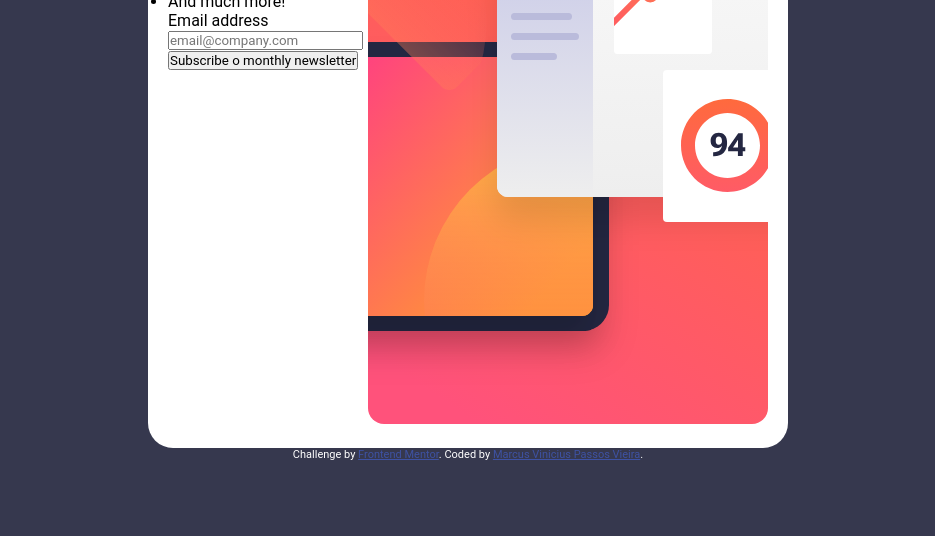
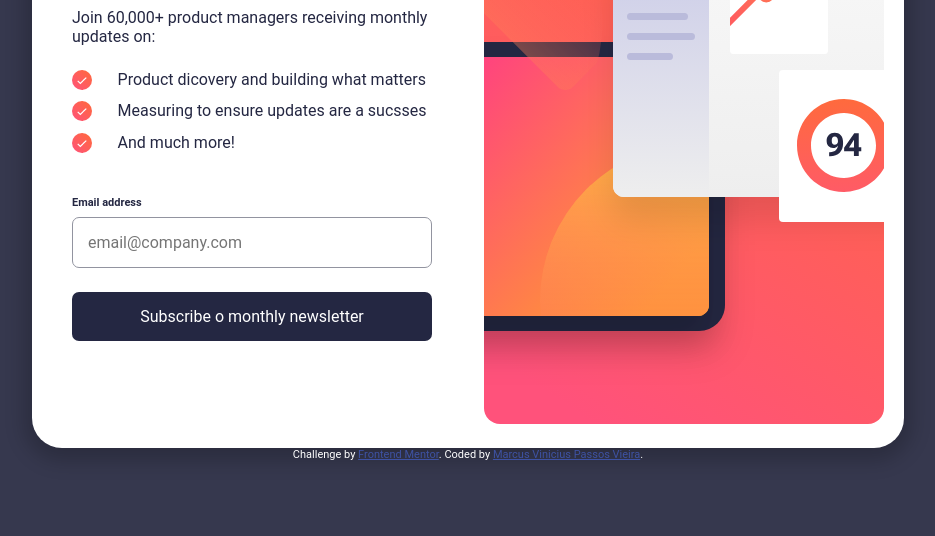
Before and after one commit to Marquinvpv/Newsletter-sign-up-form-with-success-message, a plain HTML site: page index.html in a window 1280 px wide. Shown: the part 264-800 px from the top of the page, without its empty margins (172-1107 px from the left). Drawn offline with Linux system fonts and the light colour scheme.

Commit message:
feat: Finished the style of desktop project.

```diff
--- a/index.html
+++ b/index.html
@@ -8,24 +8,26 @@
   <title>Frontend Mentor | Newsletter sign-up form with success message</title>
 </head>
 <body>
-  <main class="form-container">
-    <section>
+  <main class="container">
+    <section class="form-container">
+      <div class="form-content">
         <h1>Stay updated!</h1>
         <p>Join 60,000+ product managers receiving monthly updates on:</p>
         <ul>
-        <li>Product dicovery and building what matters</li>
-        <li>Measuring to ensure updates are a sucsses</li>
-        <li>And much more!</li>
+          <li><img class="icon-success" src="assets/images/icon-success.svg" alt="icon-success"/>Product dicovery and building what matters</li>
+          <li><img class="icon-success" src="assets/images/icon-success.svg" alt="icon-success"/>Measuring to ensure updates are a sucsses</li>
+          <li><img class="icon-success" src="assets/images/icon-success.svg" alt="icon-success"/>And much more!</li>
         </ul>
-      <form>
+        <form class="form-content-main">
           <smal>Email address</smal>
           <input type="email" placeholder="email@company.com"/>
           <button type="submit">Subscribe o monthly newsletter</button>
         </form>
+      </div>
     </section>
 
     <figure>
-      <img src="assets/images/illustration-sign-up-desktop.svg">
+      <img src="assets/images/illustration-sign-up-desktop.svg" alt="illustration-sign-up-desktop">
     </figure>
   </main>
 
--- a/public/css/style.css
+++ b/public/css/style.css
@@ -26,14 +26,89 @@ body {
 }
 
 main {
-    width: 50%;
     background-color: hsl(0, 0%, 100%);
     padding: 20px;
-    border-radius: 25px;
+    border-radius: 30px;
+    box-shadow: 0px 5px 20px 8px rgba(0, 0, 0, 0.2);
     box-sizing: border-box;
 
     display: flex;
     justify-content: space-between;
+    gap: 2rem;
+}
+
+.form-container {
+    max-width: 25rem;
+    min-width: 25rem;
+    box-sizing: border-box;
+
+    display: flex;
+    justify-content: center;
+}
+
+.form-content {
+    width: 90%;
+    color: hsl(234, 29%, 20%);
+    font-weight: 400;
+
+    display: flex;
+    flex-direction: column;
+    justify-content: center;
+    gap: 1.5rem;
+}
+
+.form-content h1 {
+    font-size: 3.5rem;
+}
+
+.form-content ul {
+    display: flex;
+    flex-direction: column;
+    align-items: flex-end;
+    gap: 0.7rem;
+}
+
+.form-content ul li {
+    width: 100%;
+    list-style: none;
+
+    display: flex;
+    gap: 1.6rem;
+}
+
+.icon-success {
+    width: 1.25rem;
+}
+
+.form-content-main {
+    margin-top: 1.2rem;
+
+    display: flex;
+    flex-direction: column;
+    gap: 0.5rem;
+}
+
+.form-content-main smal {
+    font-size: 11px;
+    font-weight: 700;
+}
+
+.form-content-main input {
+    padding: 15px;
+    font-size: 16px;
+    border: 1px solid hsl(231, 7%, 60%);
+    border-radius: 7px;
+}
+
+.form-content-main button {
+    padding: 15px;
+    font-size: 16px;
+    margin-top: 1rem;
+    background-color: hsl(234, 29%, 20%);
+    border: none;
+    color: hsl(0, 0%, 100%);
+    border-radius: 7px;
+    cursor: pointer;
 }
 
 .attribution {
```
Lines whose indentation alone changed are shown as unchanged.
